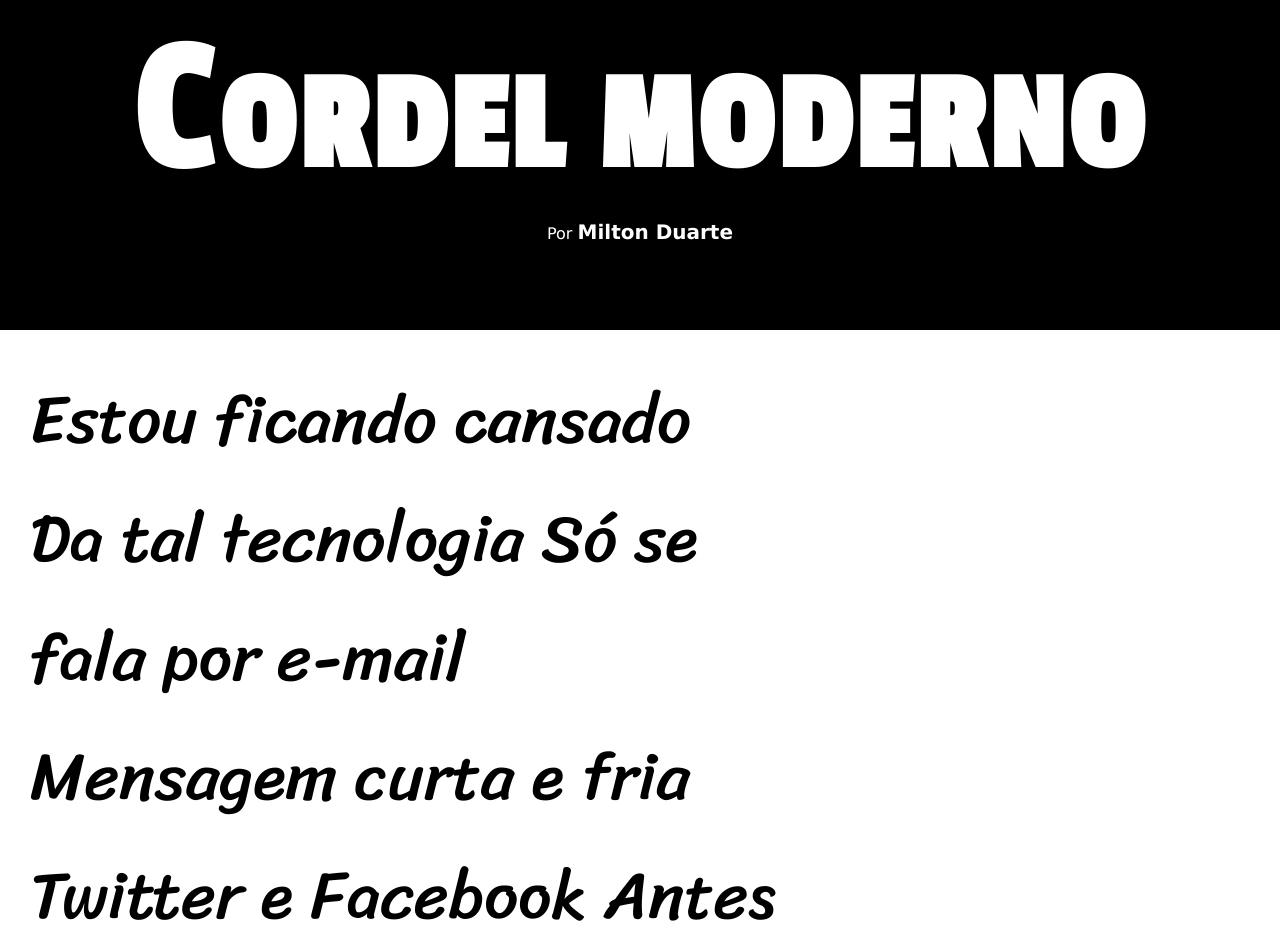
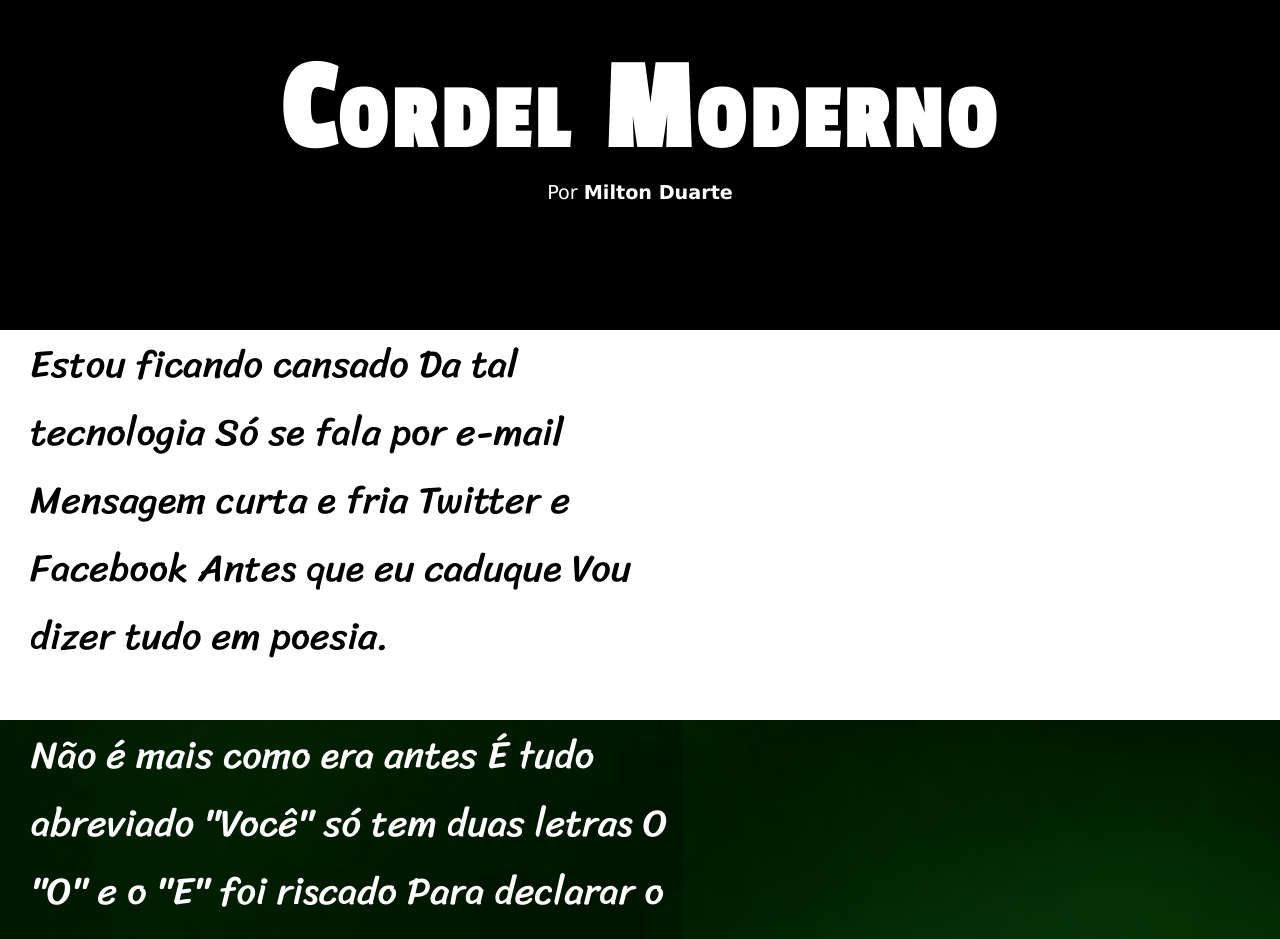
Before and after one commit to lagosamuel5/html-css, a plain HTML site: page desafiocordel/desafiocordel.html in a window 1280 px wide. Shown: the top 939 px of the page. Drawn offline with Linux system fonts and the light colour scheme.

Commit message:
alterações

```diff
--- a/desafiocordel/desafiocordel.html
+++ b/desafiocordel/desafiocordel.html
@@ -7,7 +7,7 @@
     <link rel="stylesheet" href="style.css">
 </head>
 <header>
-    <h1>CORDEL <span>MODERNO</span></h1>
+    <h1>Cordel Moderno</h1>
     <p>Por <a href="https://www.recantodasletras.com.br/poesias/3186743"target="_blank">Milton Duarte</a></p>
 </header>
 <body>
--- a/desafiocordel/style.css
+++ b/desafiocordel/style.css
@@ -18,83 +18,80 @@ header{
     margin:auto;
 
 }
-h1{
+header > h1{
     font-family: "passionblack", sans-serif;
     font-weight: bolder;
     color:white;
-    font-size: 140px;
-    letter-spacing: 4px;
+    font-size: 10vw;
     min-width: 300px;
+    letter-spacing: 5px;
+    font-variant: small-caps;
+    padding-top: 40px;
 
 
 }
-h1::first-letter{
-    font-family: "passionblack", sans-serif;
-    font-weight: 400;
-    color:white;
-    font-size: 200px;
-    letter-spacing: 4px;
-}
+
 
 header>p>a{
     text-decoration: none;
-    font-size:20px;
+    font-size:1.5vw;
     color:white;
     font-weight: bold;
 }
 header>p{
     font-family: Verdana, Geneva, Tahoma, sans-serif;
-    font-size:16px;
+    font-size:1.5vw;
     color:white;
     font-weight: normal;
+}
 
+header > p > a:hover{
+    background-color:white;
+    color:rgb(0, 0, 0);
+    padding:5px;
 }
-#body1{
 
-}
+
+
+
 article > #div2{
     background-image:url("imagens/background001.jpg");
     background-attachment: fixed;
     background-repeat: no-repeat;
-    width:100%;
 }
 article > #div3{
     background-image:url("imagens/background002.jpg");
     background-attachment: fixed;
     background-repeat: no-repeat;
-    width:100%;
 }
 div>p{
     font-family: 'texto', sans-serif;
     color:black;
-    font-size:67px;
-    padding:30px;
-    width: 752px;
-
+    font-size:3vw;
+    padding-left:30px;
+    min-width: 450px;
+    max-width: 650px;
 }
 .div1{
-    width:100%;
+    min-width: 450px;
+    max-width: 650px;
     background-color: white;
     padding-bottom: 50px;
 }
-#div2{
-    width:750px;
-    height:max-content;
-    border:1px solid black;
-    background-color:rgba(0, 0, 0, 0.336);
-}
+
 #div2>p{
-    height:max-content;
-    width:750px;
+    min-width: 450px;
+    max-width: 650px;
     border:1px solid rgba(0, 0, 0, 0);
     background-color:rgba(0, 0, 0, 0.267);
     color:white;
+    display:inline-block;
 }
 
 
 #div3>p{
-    height:max-content;
-    width:750px;
+    min-width: 450px;
+    max-width: 650px;
     border:1px solid rgba(0, 0, 0, 0);
     background-color:rgba(0, 0, 0, 0.541);
     color:white;
```
